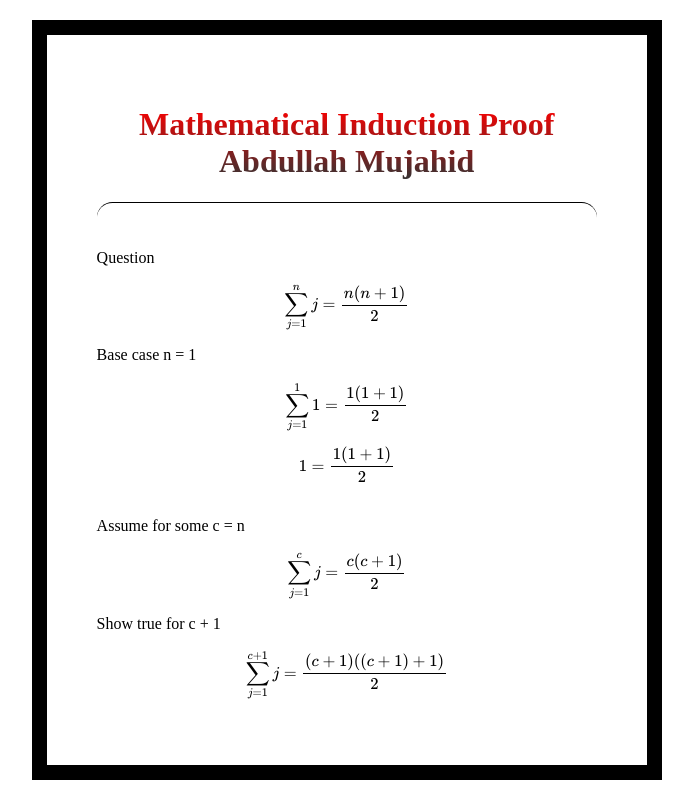
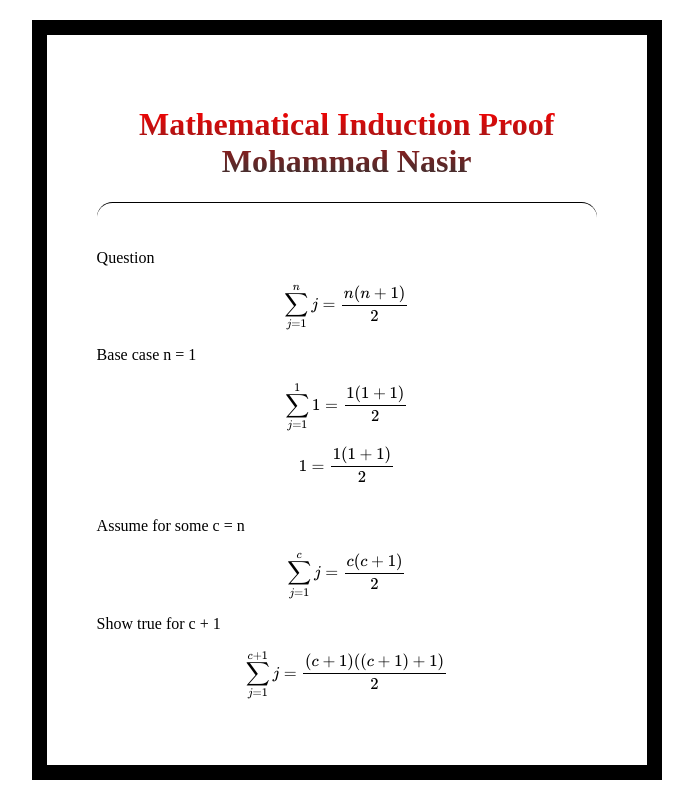
Before and after one commit to deSwot/mathematical-Induction, a plain HTML site: page index.html in a window 1280 px wide. Shown: the whole page, without its empty margins (240-933 px from the left). Drawn offline with nearby package versions, Linux system fonts and the light colour scheme; some packages are replaced by stand-ins of ours.

Commit message:
Client name updated

```diff
--- a/index.html
+++ b/index.html
@@ -1,10 +1,10 @@
 <!DOCTYPE html>
 <html>
 <head>
-  <title>Proof by Abdullah Mujahid  </title>
+  <title>Proof by Mohammad Nasir  </title>
    <link rel="stylesheet" href="styles.css">
 </head>
-<center><h1>Mathematical Induction Proof <br> Abdullah Mujahid </h1></center>
+<center><h1>Mathematical Induction Proof <br> Mohammad Nasir </h1></center>
 <hr class="style-three">
 <body class="output">
 <p>
```
